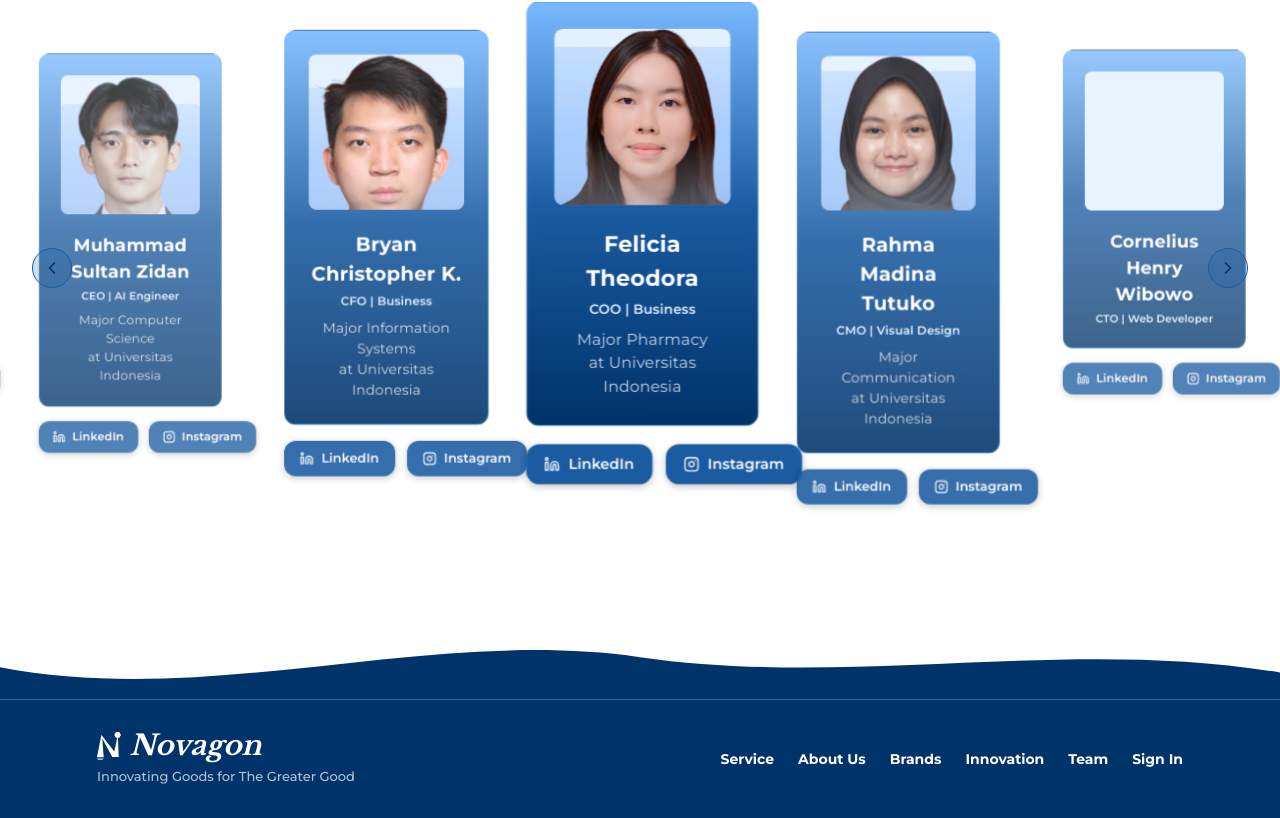
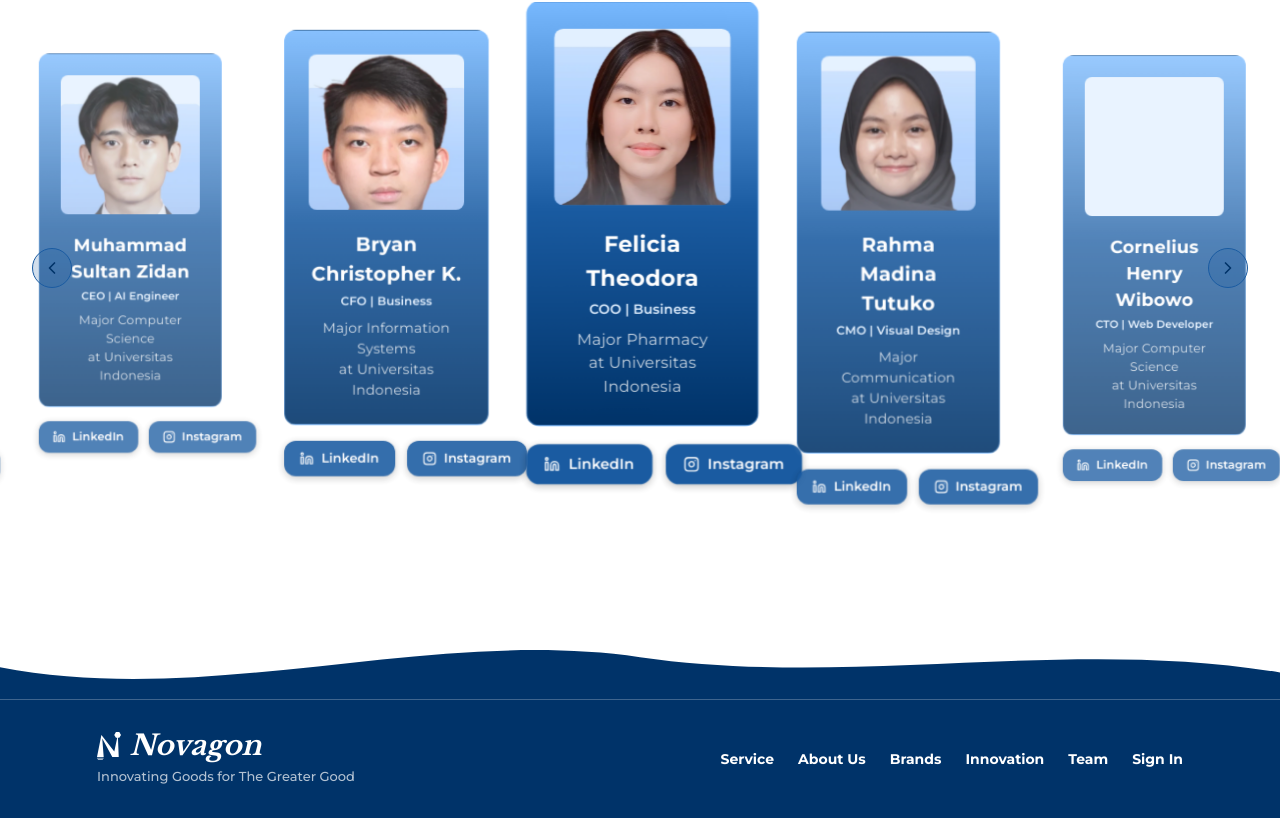
Before and after one commit to NovagonAI/novagon-app, a Next.js app: page / in a window 1280 px wide. Shown: the part 4506-5324 px from the top of the page. Built offline with nearby package versions, Linux system fonts and the light colour scheme; no server answers.

Commit message:
style(landing): add the CTO major line

```diff
--- a/src/components/landing/MeetTheTeam.tsx
+++ b/src/components/landing/MeetTheTeam.tsx
@@ -44,7 +44,7 @@ const TEAM: Member[] = [
   {
     name: 'Cornelius\nHenry Wibowo',
     position: 'CTO | Web Developer',
-    description: '',
+    description: 'Computer Science',
     photo: '/team/cornelius.webp',
     linkedin: 'https://www.linkedin.com/in/corneliushw/',
     instagram: 'https://www.instagram.com/h.w.cornelius/',
```
